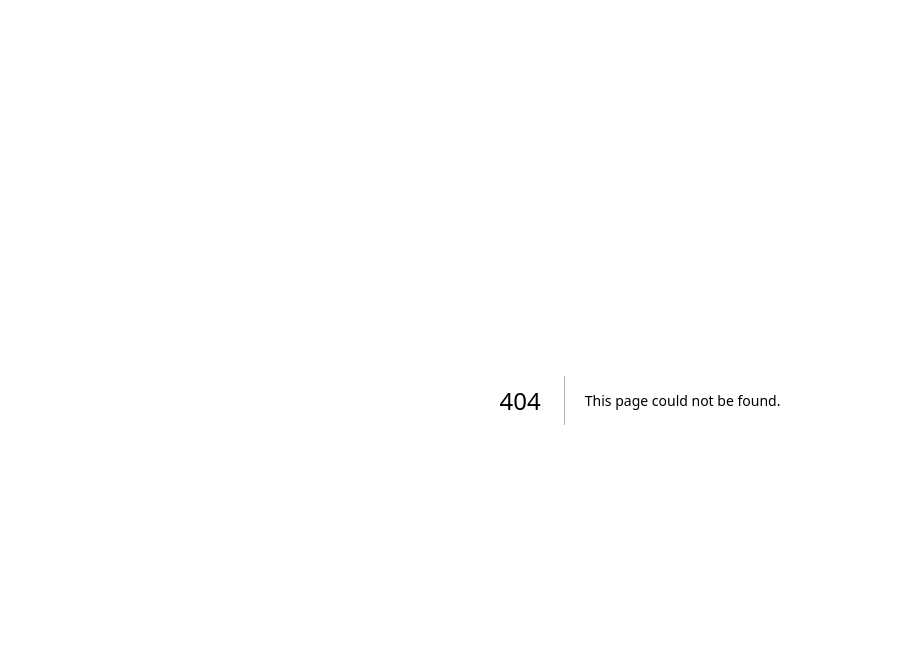
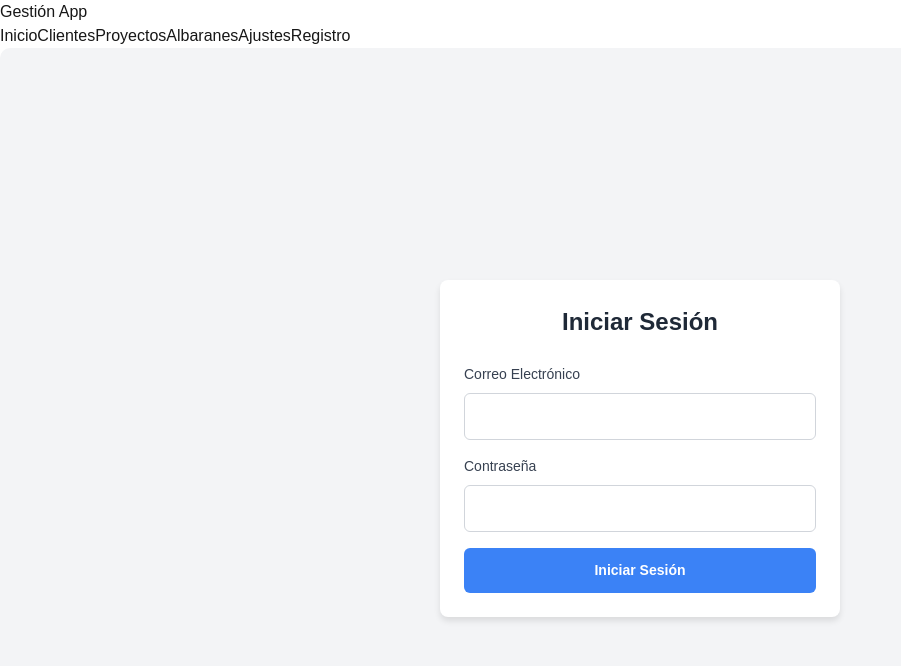
Before and after one commit to Diego740/practica-final-web, a Next.js app: page /components/login in a window 1280 px wide. Before the commit this address had no page. Shown: the top 666 px of the page, without its empty margins (0-901 px from the left). Built offline with nearby package versions, Linux system fonts and the light colour scheme.

Commit message:
initialCommit

```diff
--- /dev/null
+++ b/src/app/components/Navbar.jsx
@@ -0,0 +1,19 @@
+import Link from 'next/link';
+
+export default function Navbar() {
+    return (
+        <div className="flex flex-col h-screen w-64 bg-gray-800 text-white fixed">
+            <div className="p-4">
+                <h1 className="text-2xl font-bold">Gestión App</h1>
+            </div>
+            <nav className="flex flex-col mt-4 space-y-2">
+                <Link href="/" className="hover:bg-gray-700 px-4 py-2 rounded">Inicio</Link>
+                <Link href="/clients" className="hover:bg-gray-700 px-4 py-2 rounded">Clientes</Link>
+                <Link href="/projects" className="hover:bg-gray-700 px-4 py-2 rounded">Proyectos</Link>
+                <Link href="/deliverynotes" className="hover:bg-gray-700 px-4 py-2 rounded">Albaranes</Link>
+                <Link href="/settings" className="hover:bg-gray-700 px-4 py-2 rounded">Ajustes</Link>
+                <Link href="/register" className="hover:bg-gray-700 px-4 py-2 rounded">Registro</Link>
+            </nav>
+        </div>
+    );
+}
--- /dev/null
+++ b/src/app/components/login/Login.css
@@ -0,0 +1,87 @@
+/* Contenedor principal */
+.login-container {
+    display: flex;
+    justify-content: center;
+    align-items: center;
+    min-height: 100vh;
+    background-color: #f3f4f6;
+    border-radius: 10px;
+  }
+
+  /* Tarjeta del formulario */
+  .login-card {
+    width: 100%;
+    max-width: 400px;
+    background-color: #ffffff;
+    padding: 24px;
+    border-radius: 8px;
+    box-shadow: 0 4px 6px rgba(0, 0, 0, 0.1);
+  }
+
+  /* Título */
+  .login-title {
+    text-align: center;
+    font-size: 24px;
+    font-weight: bold;
+    color: #1f2937;
+    margin-bottom: 24px;
+  }
+
+  /* Estilo del grupo de formulario */
+  .form-group {
+    margin-bottom: 16px;
+  }
+
+  .form-label {
+    display: block;
+    font-size: 14px;
+    font-weight: 500;
+    color: #374151;
+    margin-bottom: 8px;
+  }
+
+  .form-input {
+    width: 100%;
+    padding: 12px;
+    font-size: 14px;
+    color: #1f2937;
+    border: 1px solid #d1d5db;
+    border-radius: 6px;
+    outline: none;
+    transition: border-color 0.2s ease;
+  }
+
+  .form-input:focus {
+    border-color: #3b82f6;
+    box-shadow: 0 0 0 3px rgba(59, 130, 246, 0.2);
+  }
+
+  /* Mensajes de error */
+  .form-error {
+    color: #ef4444;
+    font-size: 12px;
+    margin-top: 4px;
+  }
+
+  /* Botón de envío */
+  .form-button {
+    width: 100%;
+    padding: 12px;
+    font-size: 14px;
+    font-weight: 600;
+    color: #ffffff;
+    background-color: #3b82f6;
+    border: none;
+    border-radius: 6px;
+    cursor: pointer;
+    transition: background-color 0.2s ease;
+  }
+
+  .form-button:hover {
+    background-color: #2563eb;
+  }
+
+  .form-button:focus {
+    outline: none;
+    box-shadow: 0 0 0 3px rgba(59, 130, 246, 0.2);
+  }
--- /dev/null
+++ b/src/app/components/login/page.jsx
@@ -0,0 +1,79 @@
+"use client";
+
+import { useFormik } from "formik";
+import * as Yup from "yup";
+import "./Login.css"; // Archivo CSS para los estilos
+
+const Login = () => {
+  const formik = useFormik({
+    initialValues: {
+      email: "",
+      password: "",
+    },
+    validationSchema: Yup.object({
+      email: Yup.string()
+        .email("El correo electrónico no es válido")
+        .required("El correo electrónico es obligatorio"),
+      password: Yup.string()
+        .min(6, "La contraseña debe tener al menos 6 caracteres")
+        .required("La contraseña es obligatoria"),
+    }),
+    onSubmit: (values) => {
+      console.log("Formulario enviado con valores:", values);
+    },
+  });
+
+  return (
+    <div className="login-container">
+      <div className="login-card">
+        <h3 className="login-title">Iniciar Sesión</h3>
+        <form onSubmit={formik.handleSubmit}>
+          {/* Campo de correo electrónico */}
+          <div className="form-group">
+            <label htmlFor="email" className="form-label">
+              Correo Electrónico
+            </label>
+            <input
+              type="email"
+              name="email"
+              id="email"
+              onBlur={formik.handleBlur}
+              onChange={formik.handleChange}
+              value={formik.values.email}
+              className="form-input"
+            />
+            {formik.touched.email && formik.errors.email && (
+              <div className="form-error">{formik.errors.email}</div>
+            )}
+          </div>
+
+          {/* Campo de contraseña */}
+          <div className="form-group">
+            <label htmlFor="password" className="form-label">
+              Contraseña
+            </label>
+            <input
+              type="password"
+              name="password"
+              id="password"
+              onBlur={formik.handleBlur}
+              onChange={formik.handleChange}
+              value={formik.values.password}
+              className="form-input"
+            />
+            {formik.touched.password && formik.errors.password && (
+              <div className="form-error">{formik.errors.password}</div>
+            )}
+          </div>
+
+          {/* Botón de envío */}
+          <button type="submit" className="form-button">
+            Iniciar Sesión
+          </button>
+        </form>
+      </div>
+    </div>
+  );
+};
+
+export default Login;
--- a/src/app/layout.js
+++ b/src/app/layout.js
@@ -1,5 +1,6 @@
 import localFont from "next/font/local";
 import "./globals.css";
+import Navbar from "./components/Navbar";
 
 const geistSans = localFont({
   src: "./fonts/GeistVF.woff",
@@ -23,7 +24,14 @@ export default function RootLayout({ children }) {
       <body
         className={`${geistSans.variable} ${geistMono.variable} antialiased`}
       >
+      <div className="flex">
+        <Navbar/>
+      </div>
+
+      <div className="ml-64 p-4 flex-1">
         {children}
+      </div>
+
       </body>
     </html>
   );
```
Also changed, not shown: package.json (+8 -6 lines), src/app/not-found.jsx (added, +18 -0 lines), src/app/page.js (+5 -94 lines), src/app/register/page.js (added, +12 -0 lines), 1 other file (tests, documents, lock files or other folders).
